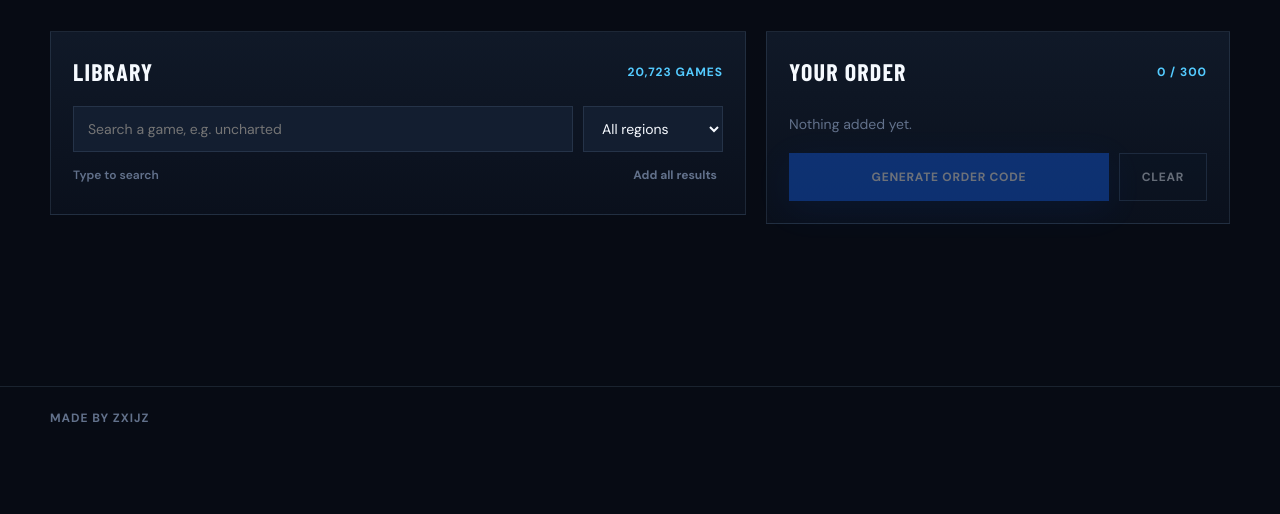
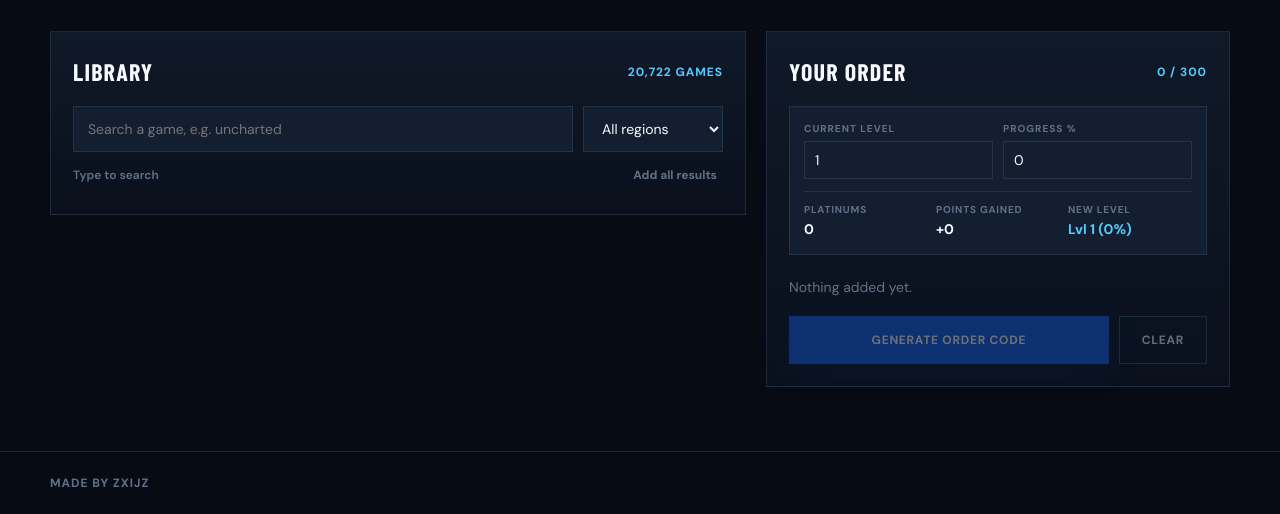
Before and after one commit to zXIJz999/trophy-orders, a plain HTML site: page index.html in a window 1280 px wide. Shown: the part 351-865 px from the top of the page. Before the commit the page ends 800 px from the top, so only its background shows below. Drawn offline with nearby package versions, Linux system fonts and the light colour scheme; a web font is replaced by a local one.

Commit message:
Add trophy level and points calculator

```diff
--- a/app.js
+++ b/app.js
@@ -16,7 +16,13 @@ const els = {
   clear: document.getElementById('clear'),
   codeBox: document.getElementById('code-box'),
   code: document.getElementById('code'),
-  copy: document.getElementById('copy')
+  copy: document.getElementById('copy'),
+  startLevel: document.getElementById('start-level'),
+  startPct: document.getElementById('start-pct'),
+  statPlats: document.getElementById('stat-plats'),
+  statPoints: document.getElementById('stat-points'),
+  statLevel: document.getElementById('stat-level'),
+  calcNote: document.getElementById('calc-note')
 };
 
 const regionNames = { US: 'US', EU: 'EU', JP: 'JP', AS: 'ASIA', KR: 'KR' };
@@ -31,9 +37,12 @@ function loadLibrary() {
   fetch('catalog.json')
     .then(res => res.json())
     .then(rows => {
-      games = rows.map(([id, name, region]) => ({ id, name, region, key: name.toLowerCase() }));
+      games = rows.map(([id, name, region, points = null, plat = null]) => ({
+        id, name, region, points, plat, key: name.toLowerCase()
+      }));
       els.libraryCount.textContent = games.length.toLocaleString() + ' games';
       runSearch();
+      updateCalculator();
     })
     .catch(() => {
       els.libraryCount.textContent = 'Could not load the library';
@@ -82,6 +91,20 @@ function makeRow(game, onClick) {
 
   li.append(tick, name);
 
+  if (game.plat === 0) {
+    const np = document.createElement('span');
+    np.className = 'tag noplat';
+    np.textContent = 'NO PLAT';
+    li.append(np);
+  }
+
+  if (typeof game.points === 'number') {
+    const pts = document.createElement('span');
+    pts.className = 'tag pts';
+    pts.textContent = game.points.toLocaleString() + ' PTS';
+    li.append(pts);
+  }
+
   if (game.region) {
     const tag = document.createElement('span');
     tag.className = 'tag';
@@ -126,6 +149,88 @@ function drawPicked() {
   els.generate.disabled = selected.size === 0;
   els.clear.disabled = selected.size === 0;
   els.codeBox.hidden = true;
+  updateCalculator();
+}
+
+function levelCost(level) {
+  if (level < 100) return 60;
+  if (level < 200) return 90;
+  if (level < 300) return 450;
+  if (level < 400) return 900;
+  if (level < 500) return 1350;
+  if (level < 600) return 1800;
+  if (level < 700) return 2250;
+  if (level < 800) return 2700;
+  if (level < 900) return 3150;
+  return 3600;
+}
+
+function basePoints(level) {
+  const clamped = Math.max(1, Math.min(999, level | 0));
+  let pts = 0;
+  for (let lv = 1; lv < clamped; lv++) pts += levelCost(lv);
+  return pts;
+}
+
+function tierName(level) {
+  if (level >= 999) return 'Platinum';
+  if (level >= 600) return 'Gold';
+  if (level >= 300) return 'Silver';
+  return 'Bronze';
+}
+
+function calcLevel(totalPoints) {
+  let pts = Math.max(0, totalPoints);
+  let acc = 0;
+  for (let lv = 1; lv < 999; lv++) {
+    const cost = levelCost(lv);
+    if (pts < acc + cost) {
+      return { level: lv, pct: Math.floor(((pts - acc) * 100) / cost), tier: tierName(lv) };
+    }
+    acc += cost;
+  }
+  return { level: 999, pct: 0, tier: 'Platinum' };
+}
+
+function updateCalculator() {
+  const rawLvl = Number(els.startLevel.value);
+  const startLvl = Math.max(1, Math.min(999, Number.isFinite(rawLvl) ? Math.floor(rawLvl) : 1));
+  const rawPct = Number(els.startPct.value);
+  const startPct = startLvl >= 999 ? 0 : Math.max(0, Math.min(99, Number.isFinite(rawPct) ? Math.floor(rawPct) : 0));
+
+  let orderPts = 0;
+  let plats = 0;
+  let known = 0;
+  let noPlat = 0;
+  selected.forEach(g => {
+    if (typeof g.points === 'number') {
+      known++;
+      orderPts += g.points;
+    }
+    if (typeof g.plat === 'number') {
+      if (g.plat > 0) plats += g.plat;
+      else noPlat++;
+    }
+  });
+
+  const startBase = basePoints(startLvl) + (startLvl < 999 ? Math.floor((startPct / 100) * levelCost(startLvl)) : 0);
+  const after = calcLevel(startBase + orderPts);
+  const gained = after.level - startLvl;
+
+  els.statPlats.textContent = String(plats) + (noPlat ? ` (${noPlat} no-plat)` : '');
+  els.statPoints.textContent = '+' + orderPts.toLocaleString();
+  els.statLevel.textContent = `Lvl ${after.level} (${after.pct}%)` + (gained > 0 ? ` +${gained}` : '');
+
+  const missing = selected.size - known;
+  if (selected.size === 0) {
+    els.calcNote.hidden = true;
+  } else if (missing > 0) {
+    els.calcNote.hidden = false;
+    els.calcNote.textContent = `${after.tier} tier · ${known}/${selected.size} games have point data (${missing} uncached).`;
+  } else {
+    els.calcNote.hidden = false;
+    els.calcNote.textContent = `${after.tier} tier · all ${selected.size} games calculated.`;
+  }
 }
 
 function toggle(game) {
@@ -228,6 +333,8 @@ els.addAll.addEventListener('click', addAllResults);
 els.generate.addEventListener('click', showCode);
 els.copy.addEventListener('click', copyCode);
 els.clear.addEventListener('click', clearOrder);
+els.startLevel.addEventListener('input', updateCalculator);
+els.startPct.addEventListener('input', updateCalculator);
 
 drawPicked();
 loadLibrary();
--- a/index.html
+++ b/index.html
@@ -56,6 +56,24 @@
         <h2>Your order</h2>
         <span class="count" id="selected-count">0 / 300</span>
       </div>
+      <div class="calc-box">
+        <div class="calc-inputs">
+          <label class="field">
+            <span>Current level</span>
+            <input id="start-level" type="number" min="1" max="999" value="1">
+          </label>
+          <label class="field">
+            <span>Progress %</span>
+            <input id="start-pct" type="number" min="0" max="99" value="0">
+          </label>
+        </div>
+        <div class="calc-stats" id="calc-stats">
+          <div><span>Platinums</span><strong id="stat-plats">0</strong></div>
+          <div><span>Points gained</span><strong id="stat-points">+0</strong></div>
+          <div><span>New level</span><strong id="stat-level">Lvl 1 (0%)</strong></div>
+        </div>
+        <div class="calc-note" id="calc-note" hidden></div>
+      </div>
       <ul class="list picked" id="picked"></ul>
       <p class="empty" id="empty">Nothing added yet.</p>
       <div class="actions">
--- a/style.css
+++ b/style.css
@@ -300,6 +300,84 @@ textarea {
   letter-spacing: .08em;
 }
 
+.tag.pts {
+  border-color: rgba(84, 203, 255, .28);
+  color: var(--cyan);
+}
+
+.tag.noplat {
+  border-color: rgba(255, 179, 71, .35);
+  color: #ffb347;
+}
+
+.calc-box {
+  margin-bottom: 14px;
+  padding: 14px;
+  border: 1px solid var(--line);
+  background: var(--surface2);
+}
+
+.calc-inputs {
+  display: grid;
+  grid-template-columns: 1fr 1fr;
+  gap: 10px;
+  margin-bottom: 12px;
+}
+
+.field {
+  display: flex;
+  flex-direction: column;
+  gap: 5px;
+}
+
+.field span {
+  color: var(--dim);
+  font-size: 10px;
+  font-weight: 800;
+  letter-spacing: .1em;
+  text-transform: uppercase;
+}
+
+.field input {
+  min-height: 38px;
+  padding: 0 10px;
+}
+
+.calc-stats {
+  display: grid;
+  grid-template-columns: repeat(3, minmax(0, 1fr));
+  gap: 8px;
+  padding-top: 10px;
+  border-top: 1px solid var(--line);
+}
+
+.calc-stats span {
+  display: block;
+  color: var(--dim);
+  font-size: 10px;
+  font-weight: 800;
+  letter-spacing: .08em;
+  text-transform: uppercase;
+}
+
+.calc-stats strong {
+  display: block;
+  margin-top: 2px;
+  color: var(--white);
+  font-size: 14px;
+  font-weight: 700;
+}
+
+#stat-level {
+  color: var(--cyan);
+}
+
+.calc-note {
+  margin-top: 8px;
+  color: var(--muted);
+  font-size: 11px;
+}
+
 .picked .item {
   cursor: default;
 }
```
Also changed, not shown: catalog.json.
